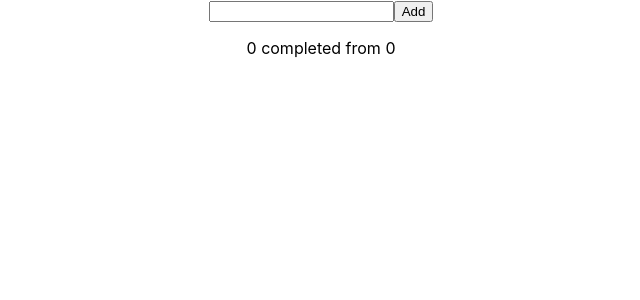
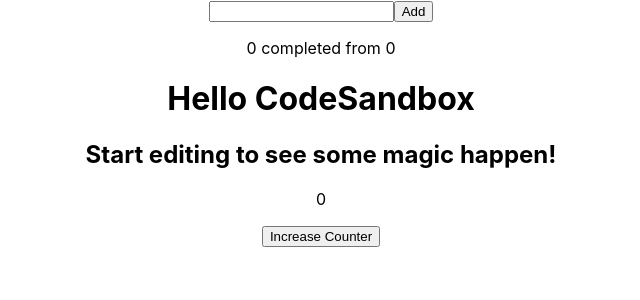
Before and after one commit to ganeshparajuli/reactjs-concepts, a React (Create React App) app in the folder interview-question/: page / in a window 1280 px wide. Shown: the top 300 px of the page, without its empty margins (319-959 px from the left). Built offline with nearby package versions, Linux system fonts and the light colour scheme.

Commit message:
counter interview question for junior #4

```diff
--- a/interview-question/src/App.js
+++ b/interview-question/src/App.js
@@ -1,9 +1,11 @@
 import './App.css';
 import ToDo from './interview/ToDo'
+import Counter from './interview/Counter'
 function App() {
   return (
     <div className="App">
        <ToDo />
+       <Counter />
     </div>
   );
 }
--- /dev/null
+++ b/interview-question/src/interview/Counter.js
@@ -0,0 +1,16 @@
+import  React from "react";
+const {useState} = React;
+export default function Counter() {
+  const [counter, setCounter] = useState(0);
+  return (
+    <div className="App">
+      <h1>Hello CodeSandbox</h1>
+      <h2>Start editing to see some magic happen!</h2>
+      <p>
+        {counter}
+      </p>
+      <button onClick={() => {
+        setCounter(counter + 1);
+      }}>Increase Counter</button>
+    </div>
+  )}
--- a/interview-question/src/interview/ToDo.js
+++ b/interview-question/src/interview/ToDo.js
@@ -34,7 +34,7 @@
   const onChange = e => {
     setItem(e.target.value);
   };
-
+//what the  use of math.random here!!!
   const handleClick = () => {
     if (item.length > 0) {
       setItemList(prevItems => [
```
